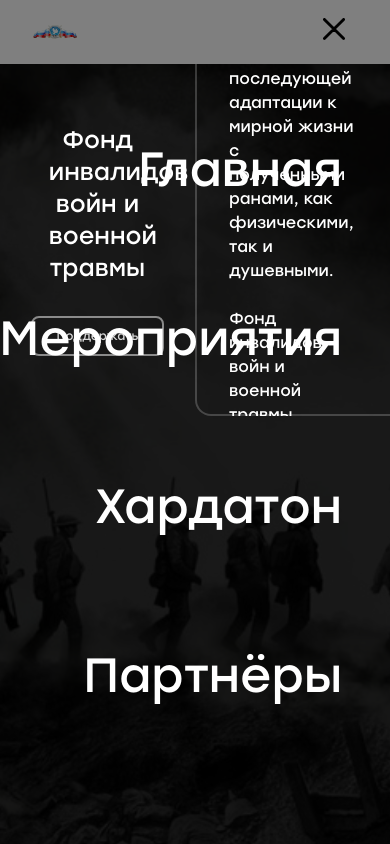
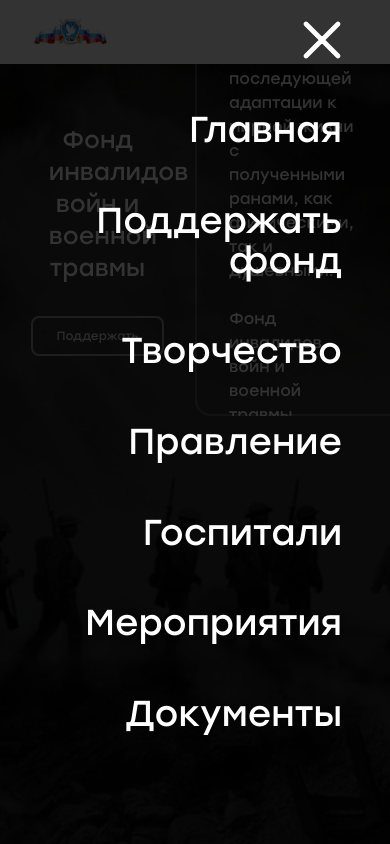
Before and after one commit to bmstu-itstech/fivvt-frontend, a Next.js app: page / in a window 390 px wide. Both pictures are taken after a click on the button 310 px from the left and 28 px from the top of the page. Shown: the top 844 px of the page. Built offline with nearby package versions, Linux system fonts and the light colour scheme.

Commit message:
[feat] header: add offcanvas on mobile

```diff
--- a/src/app/layout.tsx
+++ b/src/app/layout.tsx
@@ -32,7 +32,7 @@ export default function RootLayout({
     <html lang='en'>
       <Providers>
         <body
-          className={`${geistSans.variable} ${geistMono.variable} min-h-dvh flex flex-col justify-start items-center antialiased`}>
+          className={`${geistSans.variable} ${geistMono.variable} min-h-dvh w-dvw flex flex-col justify-start items-center overflow-auto antialiased`}>
           <Header {...HeaderUsecase} />
           <DropDownActions {...DropDownActionsUsecase} />
           {children}
--- a/src/components/Header/Header.usecase.tsx
+++ b/src/components/Header/Header.usecase.tsx
@@ -1,15 +1,10 @@
 import {Button} from '@/shared/components/Button';
 import {Logo} from '../icons/Logo';
 import {Location} from '../icons/Location';
-import { OffcanvasMenu } from '../OffcanvasMenu';
+import {OffcanvasMenu} from '../OffcanvasMenu';
 
 export const HeaderUsecase = {
-  head: (
-    <>
-      <Logo className='w-20 h-8 hidden lg:block' />
-      <Logo className='w-12 h-4 block lg:hidden' />
-    </>
-  ),
+  head: <Logo className='w-20 h-8 block' />,
   tail: (
     <>
       <div className=' gap-4 items-center h-full max-h-full hidden lg:flex'>
--- a/src/components/OffcanvasMenu/OffcanvasMenu.usecase.tsx
+++ b/src/components/OffcanvasMenu/OffcanvasMenu.usecase.tsx
@@ -6,17 +6,32 @@ export const MenuUsecase = [
   },
   {
     id: '2',
+    title: 'Поддержать фонд',
+    href: '/charity',
+  },
+  {
+    id: '3',
+    title: 'Творчество',
+    href: '/creativity',
+  },
+  {
+    id: '4',
+    title: 'Правление',
+    href: '/members',
+  },
+  {
+    id: '5',
+    title: 'Госпитали',
+    href: '/hospitals',
+  },
+  {
+    id: '6',
     title: 'Мероприятия',
     href: '/events',
   },
   {
-    id: '3',
-    title: 'Хардатон',
-    href: '/hardathons',
-  },
-  {
-    id: '4',
-    title: 'Партнёры',
-    href: '/partners',
+    id: '7',
+    title: 'Документы',
+    href: '/benefits',
   },
 ];
--- a/src/components/OffcanvasMenu/index.tsx
+++ b/src/components/OffcanvasMenu/index.tsx
@@ -1,34 +1,46 @@
 'use client';
-import './style.css';
 import type {FC} from 'react';
 import {Props} from './OffcanvasMenu.props';
 import {CrossIcon} from '../icons/CrossIcon';
 import {Burger} from '../icons/BurgerMenu';
-import React from 'react';
+import React, {useCallback} from 'react';
 import {MenuUsecase} from './OffcanvasMenu.usecase';
 import {Offcanvas} from '@/layouts/OffcanvasLayout';
+import {useOffcanvas} from '@/layouts/OffcanvasLayout/OffcanvasContext';
+import Link from 'next/link';
 export const OffcanvasMenu: FC<Props> = ({className}) => {
-  return (
-    <Offcanvas
-      hasOverlayShadowing
-      isOpenedObject={<CrossIcon className='w-12 h-12' />}
-      isClosedObject={<Burger className='w-24 h-12' />}
-      className={`z-10 cursor-pointer text-white rounded  bg-transparent ${className}`}>
+  const Content = useCallback(() => {
+    const {setIsOpen} = useOffcanvas();
+    return (
       <nav className='flex h-[min(80dvh,65rem)] !pr-12'>
-        <ul className='flex flex-col justify-around w-fit h-full'>
+        <CrossIcon
+          isWhite
+          className='absolute top-0 lg:top-16 size-20 right-7 cursor-pointer z-10'
+          onClick={() => setIsOpen(prev => !prev)}
+        />
+        <ul className='flex flex-col justify-around w-fit h-full items-end'>
           {MenuUsecase.map(item => {
             return (
-              <li key={item.id} className='w-full justify-end items-center text-right flex menu-el'>
-                <a
-                  href={item.href}
-                  className='text-white text-5xl lg:text-7xl align-super transition-transform duration-300'>
-                  {item.title}
-                </a>
-              </li>
+              <Link
+                key={item.id}
+                href={item.href}
+                className='text-white text-right text-4xl align-super text-pretty w-full max-w-5/6'>
+                {item.title}
+              </Link>
             );
           })}
         </ul>
       </nav>
+    );
+  }, []);
+
+  return (
+    <Offcanvas
+      hasOverlayShadowing
+      hideIconOnOpen
+      icon={<Burger className='w-24 h-12' />}
+      className={`z-10 cursor-pointer text-white rounded  bg-transparent ${className}`}>
+      <Content />
     </Offcanvas>
   );
 };
--- a/src/components/OffcanvasMenu/style.css
+++ /dev/null
@@ -1,8 +0,0 @@
-.menu-el:hover {
-  a {
-    scale: 1.1;
-  }
-  & .dot {
-    opacity: 100%;
-  }
-}
--- a/src/components/pages/aboutFundPage/index.tsx
+++ b/src/components/pages/aboutFundPage/index.tsx
@@ -29,7 +29,7 @@ const AboutFundPage: FC = () => {
           data-aos={'fade-up'}
           className='text-white text-3xl shadow-sm shadow-white
         border border-white p-4 rounded-2xl cursor-pointer
-        hover:scale-105 transition-transform animate-pulse-custom'>
+        hover:scale-105 duration-200 transition-transform animate-pulse-custom'>
           Поддержать
         </Link>
       </div>
--- a/src/layouts/OffcanvasLayout/Offcanvas.props.tsx
+++ b/src/layouts/OffcanvasLayout/Offcanvas.props.tsx
@@ -1,7 +1,7 @@
 import type {HTMLAttributes, ReactElement} from 'react';
 
 export default interface Props extends HTMLAttributes<HTMLDivElement> {
-  isClosedObject?: ReactElement;
-  isOpenedObject?: ReactElement;
-  hasOverlayShadowing?:boolean;
+  icon: ReactElement;
+  hasOverlayShadowing?: boolean;
+  hideIconOnOpen?: boolean;
 }
--- /dev/null
+++ b/src/layouts/OffcanvasLayout/OffcanvasContext.tsx
@@ -0,0 +1,20 @@
+// OffcanvasContext.tsx
+import React, {createContext, useContext, useState} from 'react';
+interface OffcanvasContextProps {
+  isOpen: boolean;
+  setIsOpen: React.Dispatch<React.SetStateAction<boolean>>;
+}
+const OffcanvasContext = createContext<OffcanvasContextProps | undefined>(undefined);
+export const OffcanvasProvider: React.FC<{children: React.ReactNode}> = ({children}) => {
+  const [isOpen, setIsOpen] = useState(false);
+  return (
+    <OffcanvasContext.Provider value={{isOpen, setIsOpen}}>{children}</OffcanvasContext.Provider>
+  );
+};
+export const useOffcanvas = () => {
+  const context = useContext(OffcanvasContext);
+  if (!context) {
+    throw new Error('useOffcanvas must be used within an OffcanvasProvider');
+  }
+  return context;
+};
--- a/src/layouts/OffcanvasLayout/index.tsx
+++ b/src/layouts/OffcanvasLayout/index.tsx
@@ -1,25 +1,49 @@
 'use client';
 import type {FC} from 'react';
 import Props from './Offcanvas.props';
-import React, {useState, useRef, useEffect, useCallback} from 'react';
-
-export const Offcanvas: FC<Props> = ({
-  isOpenedObject,
+import React, {useRef, useEffect, useCallback, useState} from 'react';
+import {createPortal} from 'react-dom';
+import {OffcanvasProvider, useOffcanvas} from './OffcanvasContext';
+const OffcanvasData: FC<Props> = ({
+  icon,
   hasOverlayShadowing = false,
-  isClosedObject,
   className,
+  hideIconOnOpen = false,
   children,
 }) => {
-  const [isOpen, setIsOpen] = useState(false);
   const menuRef = useRef<HTMLDivElement>(null);
-  const toggleMenu = () => {
-    setIsOpen(!isOpen);
-  };
-  const handleClickOutside = (event: MouseEvent) => {
+  const {isOpen, setIsOpen} = useOffcanvas();
+  const [isMounted, setIsMounted] = useState(false);
+  useEffect(() => {
+    setIsMounted(true);
+  }, []);
+  const openMenu = useCallback(() => {
+    setIsOpen(true);
+  }, [setIsOpen]);
+  const handleClickOutside = useCallback(
+    (event: MouseEvent) => {
+      if (event.defaultPrevented) return;
       if (menuRef.current && !menuRef.current.contains(event.target as Node)) {
         setIsOpen(false);
       }
-  };
+    },
+    [setIsOpen],
+  );
+
+  useEffect(() => {
+    const timer = setTimeout(() => {
+      if (!isOpen) {
+        menuRef.current?.classList.add('hidden');
+      } else {
+        menuRef.current?.classList.remove('hidden');
+      }
+    }, 300);
+    return () => clearTimeout(timer);
+  }, [isOpen]);
+  useEffect(() => {
+    menuRef.current?.classList.add(' hidden ');
+  }, []);
+
   useEffect(() => {
     if (isOpen) {
       document.addEventListener('mousedown', handleClickOutside);
@@ -29,33 +53,41 @@ export const Offcanvas: FC<Props> = ({
     return () => {
       document.removeEventListener('mousedown', handleClickOutside);
     };
-  }, [isOpen]);
-
-  const SwitchableIcon = useCallback(
-    ({isOpen}: {isOpen: boolean}) => {
-      return isOpen ? isOpenedObject : isClosedObject;
-    },
-    [isClosedObject, isOpenedObject],
-  );
+  }, [isOpen, handleClickOutside]);
 
   return (
     <>
-      <button onClick={toggleMenu} className={`${className}`}>
-        {isClosedObject && isOpenedObject ? <SwitchableIcon isOpen={isOpen} /> : isClosedObject}
+      <button
+        onClick={openMenu}
+        className={`${isOpen && hideIconOnOpen ? 'hidden' : ''} ${className}`}>
+        {icon}
       </button>
-      {hasOverlayShadowing && isOpen && (
-        <div className='absolute top-0 left-0 h-dvh w-full inset-0 bg-black/50  z-0 transition-opacity duration-300' />
+      {isMounted &&
+        createPortal(
+          <>
+            {isOpen && hasOverlayShadowing && (
+              <div className='fixed top-0 left-0 h-dvh w-full inset-0 bg-black/80 z-20 transition-opacity duration-300' />
             )}
             <div
               ref={menuRef}
-        className={` absolute top-0 right-0 ${
-          isOpen ? 'animate-appear' : ' animate-disappear invisible'
-        } transition-all  w-dvw lg:min-w-[50rem]  lg:w-auto justify-end
+              className={`fixed top-0 right-0 ${
+                isOpen ? 'animate-appear ' : 'animate-disappear invisible '
+              } transition-all w-dvw lg:min-w-[50rem] lg:w-auto justify-end
             max-h-dvh h-dvh flex items-center lg:items-stretch
-            bg-main-orange lg:bg-transparent
+            bg-main-orange lg:bg-transparent z-30
             `}>
               {children}
             </div>
+          </>,
+          document.body,
+        )}
     </>
   );
 };
+export const Offcanvas: FC<Props> = ({children, ...props}) => {
+  return (
+    <OffcanvasProvider>
+      <OffcanvasData {...props}>{children}</OffcanvasData>
+    </OffcanvasProvider>
+  );
+};
```
Lines whose indentation alone changed are shown as unchanged.
